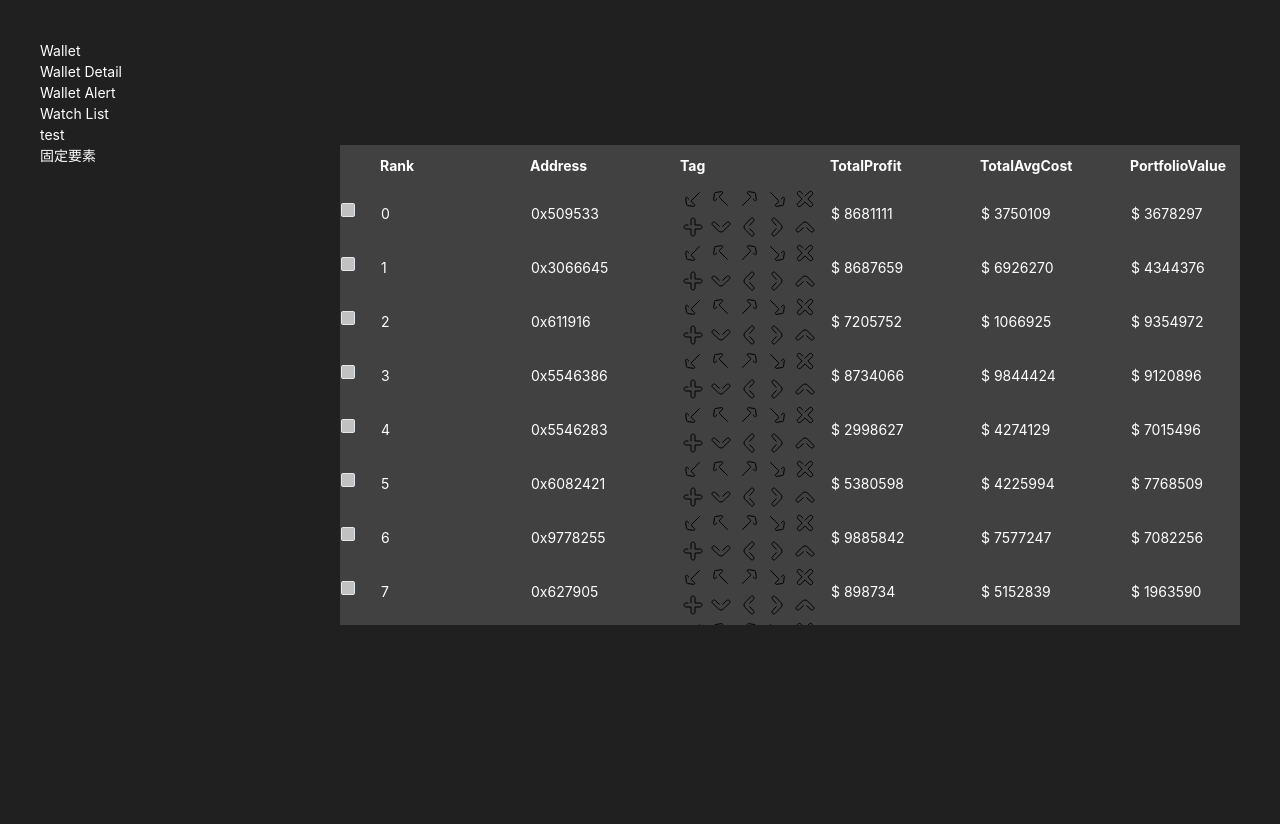
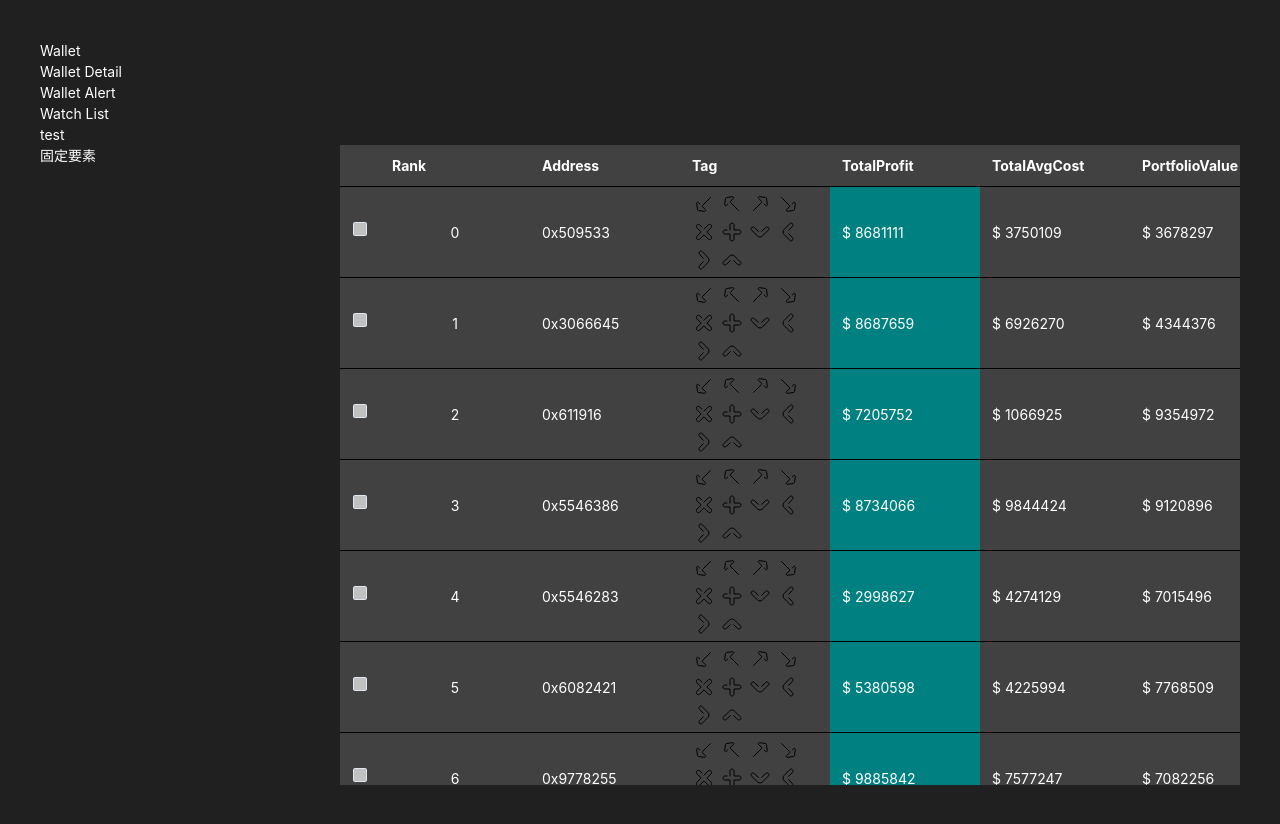
Before and after one commit to kira-0521/learning, a React (Vite) app in the folder discord-lib/frontend/: page /test in a window 1280 px wide. Before the commit the page ends 800 px from the top, so only its background shows below. Built offline with nearby package versions, Linux system fonts and the light colour scheme.

Commit message:
[ add ] style

```diff
--- a/discord-lib/frontend/src/components/organisms/Layouts/CodingTable2.tsx
+++ b/discord-lib/frontend/src/components/organisms/Layouts/CodingTable2.tsx
@@ -26,23 +26,41 @@ const STbody = styled.tbody`
 `
 const SHTr = styled.tr`
   padding-right: 30px;
+  border-bottom: 1px solid black;
 `
 const STh = styled.th`
-  padding: 10px 0;
+  padding: 10px 12px;
   text-align: left;
   position: sticky;
   z-index: 100;
   top: 0;
   background-color: #414141;
+  border-bottom: 1px solid black;
+`
+const STd = styled.td`
+  padding: 5px 12px;
+`
+const STdCenter = styled.td`
+  text-align: center;
+  padding: 5px 12px;
+`
+const STdBg = styled.td`
+  background-color: teal;
+  padding: 5px 12px;
 `
 // スクロールバーとの間
 const SEndCell = styled.td`
   min-width: 30px;
+  position: sticky;
+  z-index: 100;
+  top: 0;
+  background-color: #414141;
+  border-bottom: 1px solid #414141;
 `
 
 export const CodingTable2: FC<Props> = ({ dataList }) => {
   return (
-    <Box overflow='scroll' width='100%' height='60vh'>
+    <Box overflow='scroll' width='100%' height='80vh'>
       <STable>
         <SThead>
           <SHTr>
@@ -57,19 +75,19 @@ export const CodingTable2: FC<Props> = ({ dataList }) => {
         <STbody>
           {map(dataList, (data: TopData) => (
             <SHTr key={data.address}>
-              <td>{data.checkbox}</td>
-              <td>{data.rank}</td>
-              <td>{data.address}</td>
-              <td>{data.tag}</td>
-              <td>{data.totalProfit}</td>
-              <td>{data.totalAvgCost}</td>
-              <td>{data.portfolioValue}</td>
-              <td>{data.totalAvgGasCost}</td>
-              <td>{data.totalAvgHoldTime}</td>
-              <td>{data.nftsOwned}</td>
-              <td>{data.profitPercentage}</td>
-              <td>{data.realizedProfit}</td>
-              <td>{data.unRealizedProfit}</td>
+              <STdCenter>{data.checkbox}</STdCenter>
+              <STdCenter>{data.rank}</STdCenter>
+              <STd>{data.address}</STd>
+              <STd>{data.tag}</STd>
+              <STdBg>{data.totalProfit}</STdBg>
+              <STd>{data.totalAvgCost}</STd>
+              <STd>{data.portfolioValue}</STd>
+              <STd>{data.totalAvgGasCost}</STd>
+              <STd>{data.totalAvgHoldTime}</STd>
+              <STd>{data.nftsOwned}</STd>
+              <STd>{data.profitPercentage}</STd>
+              <STd>{data.realizedProfit}</STd>
+              <STd>{data.unRealizedProfit}</STd>
               <SEndCell></SEndCell>
             </SHTr>
           ))}
```
